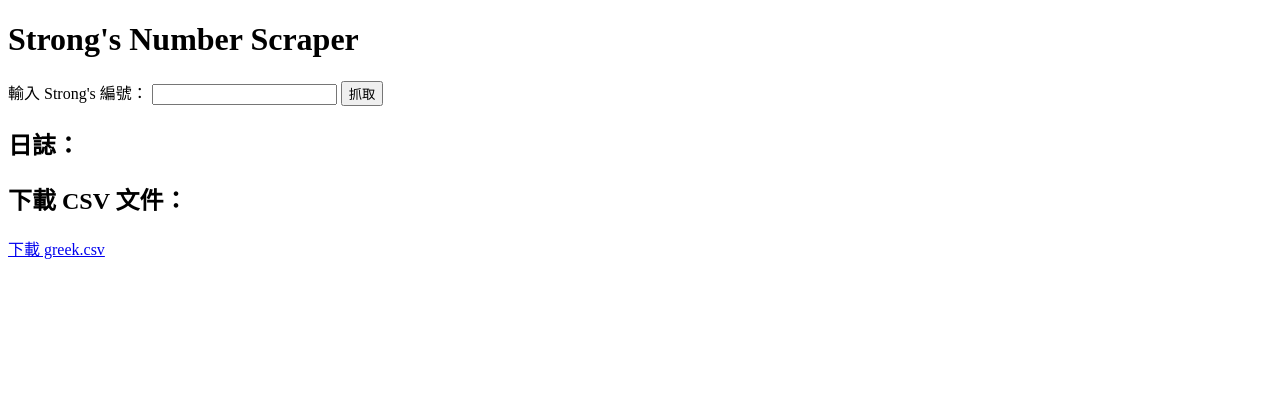
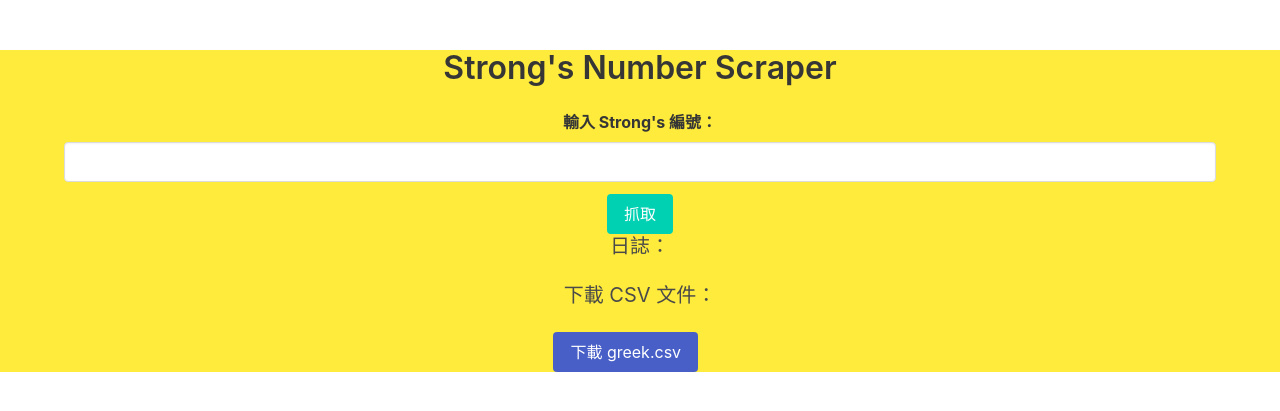
Before and after one commit to Dong-Han-wu/bible_recovery, a Flask app: page / in a window 1280 px wide. Shown: the top 411 px of the page. Run offline with Flask 3, Linux system fonts and the light colour scheme; some libraries are stand-ins or nearby versions.

Commit message:
Update index.html

```diff
--- a/templates/index.html
+++ b/templates/index.html
@@ -4,23 +4,54 @@
     <meta charset="UTF-8">
     <meta name="viewport" content="width=device-width, initial-scale=1.0">
     <title>Strong's Number Scraper</title>
+    <!-- Bulma CSS -->
+    <link rel="stylesheet" href="https://cdnjs.cloudflare.com/ajax/libs/bulma/0.9.4/css/bulma.min.css">
+    <style>
+        body {
+            background-color: #ffeb3b; /* 黃色背景 */
+        }
+        .container {
+            text-align: center; /* 置中 */
+            margin-top: 50px;
+        }
+        .icon {
+            font-size: 2em; /* 圖示大小 */
+            color: #333; /* 圖示顏色 */
+        }
+    </style>
 </head>
 <body>
-    <h1>Strong's Number Scraper</h1>
+    <div class="container">
+        <h1 class="title">Strong's Number Scraper</h1>
         <form method="post">
-        <label for="strong_number">輸入 Strong's 編號：</label>
-        <input type="text" id="strong_number" name="strong_number" required>
-        <input type="submit" value="抓取">
+            <div class="field">
+                <label class="label" for="strong_number">輸入 Strong's 編號：</label>
+                <div class="control">
+                    <input class="input" type="text" id="strong_number" name="strong_number" required>
+                </div>
+            </div>
+            <div class="control">
+                <input class="button is-primary" type="submit" value="抓取">
+            </div>
         </form>
 
-    <h2>日誌：</h2>
+        <h2 class="subtitle">日誌：</h2>
         <ul>
             {% for entry in log %}
                 <li>{{ entry }}</li>
             {% endfor %}
         </ul>
 
-    <h2>下載 CSV 文件：</h2>
-    <a href="/download">下載 greek.csv</a>
+        <h2 class="subtitle">下載 CSV 文件：</h2>
+        <a class="button is-link" href="/download">下載 greek.csv</a>
+
+        <!-- 希臘文圖示 -->
+        <div class="icon">
+            <i class="fas fa-greek"></i> <!-- 這裡您可以使用 Font Awesome 或其他圖示庫 -->
+        </div>
+    </div>
+
+    <!-- Font Awesome (如果需要希臘文圖示) -->
+    <script src="https://kit.fontawesome.com/a076d05399.js" crossorigin="anonymous"></script>
 </body>
 </html>
```
Lines whose indentation alone changed are shown as unchanged.
